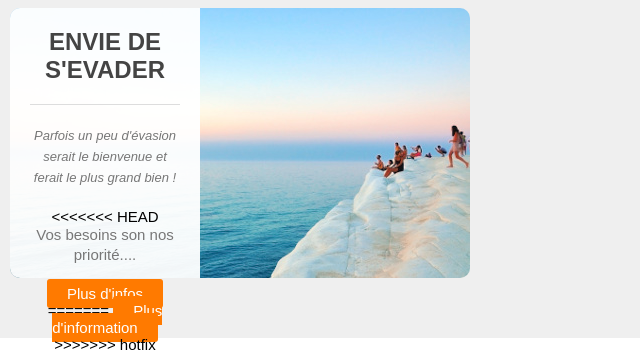
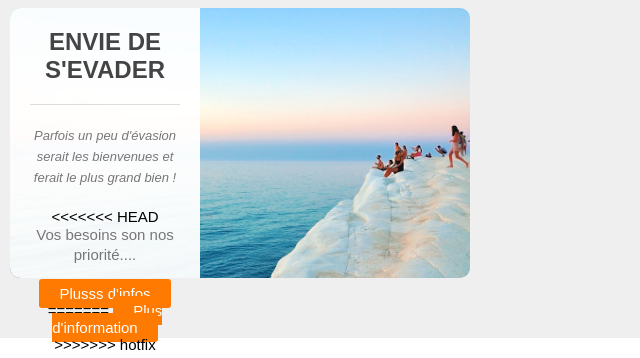
Before and after one commit to samoura-amadou/ProjetIndustrieProcessusTest, a plain HTML site: page index.html in a window 1280 px wide. Shown: the part 1240-1598 px from the top of the page, 640-1280 px from the left. Drawn offline with Linux system fonts and the light colour scheme.

Commit message:
ajout des elements de la modification

```diff
--- a/index.html
+++ b/index.html
@@ -63,10 +63,10 @@
                 <article style="background-image: url(images/article-image-2.jpg);">
                     <div class="overlay">
                         <h4>Envie de s'evader</h4>
-                        <p><small>Parfois un peu d'évasion serait le bienvenue et ferait le plus grand bien !</small></p>
+                        <p><small>Parfois un peu d'évasion serait les bienvenues et ferait le plus grand bien !</small></p>
 <<<<<<< HEAD
                         <p>Vos besoins son nos priorité....</p>
-                        <a href="#" class="button-2">Plus d'infos</a>
+                        <a href="#" class="button-2">Plusss d'infos</a>
 =======
                         <a href="#" class="button-2">Plus d'information</a>
 >>>>>>> hotfix
```
